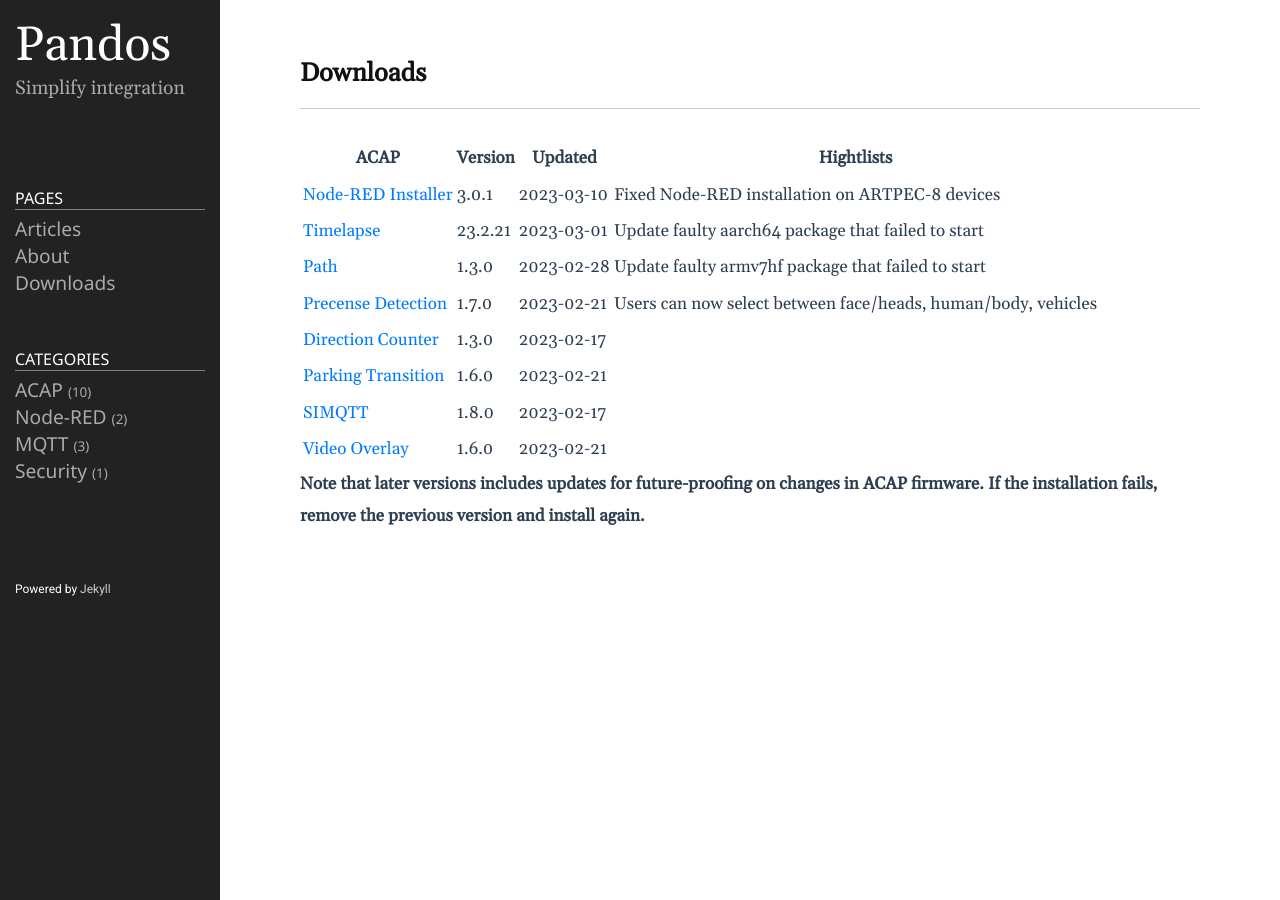
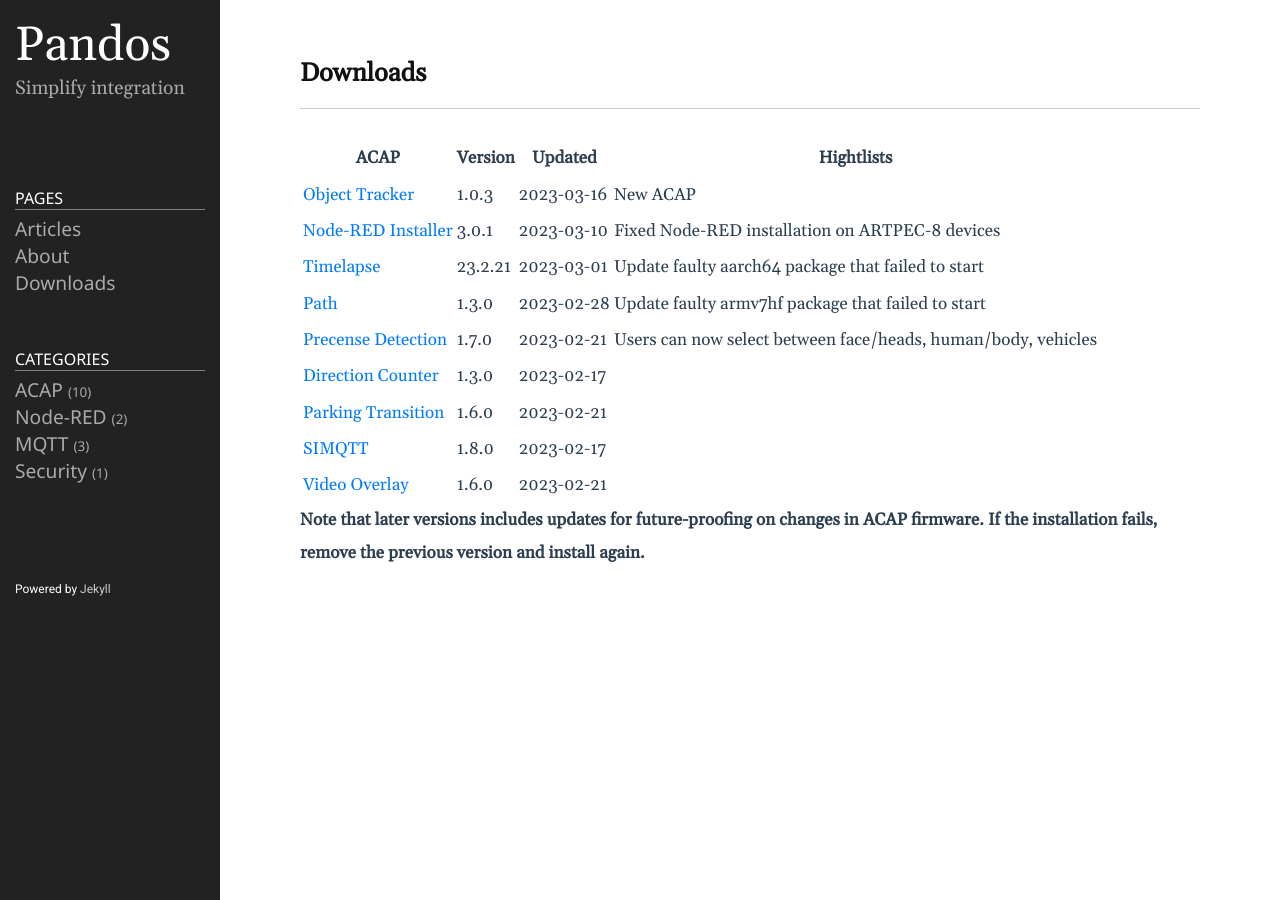
Before and after one commit to pandosme/pandosme.github.io, a Jekyll site: the page built from docs/downloads.md, in a window 1280 px wide. Built offline with Jekyll 4.4.1, drawn with Linux system fonts in a browser that asks for light colours.

Commit message:
Update downloads.md

```diff
--- a/docs/downloads.md
+++ b/docs/downloads.md
@@ -6,6 +6,7 @@ permalink: /downloads/
 
 |ACAP | Version| Updated | Hightlists|
 |------------------------ |---------- |------------ |-------------------------- |
+|[Object Tracker](https://acap.juhlin.me/package/ObjectTracker) |1.0.3 |2023-03-16 | New ACAP |
 |[Node-RED Installer](https://acap.juhlin.me/package/Nodered) |3.0.1 |2023-03-10 | Fixed Node-RED installation on ARTPEC-8 devices |
 |[Timelapse](https://acap.juhlin.me/package/timelapseme) |23.2.21 |2023-03-01 | Update faulty aarch64 package that failed to start |
 |[Path](https://acap.juhlin.me/package/path) |1.3.0 |2023-02-28 | Update faulty armv7hf package that failed to start |
```
